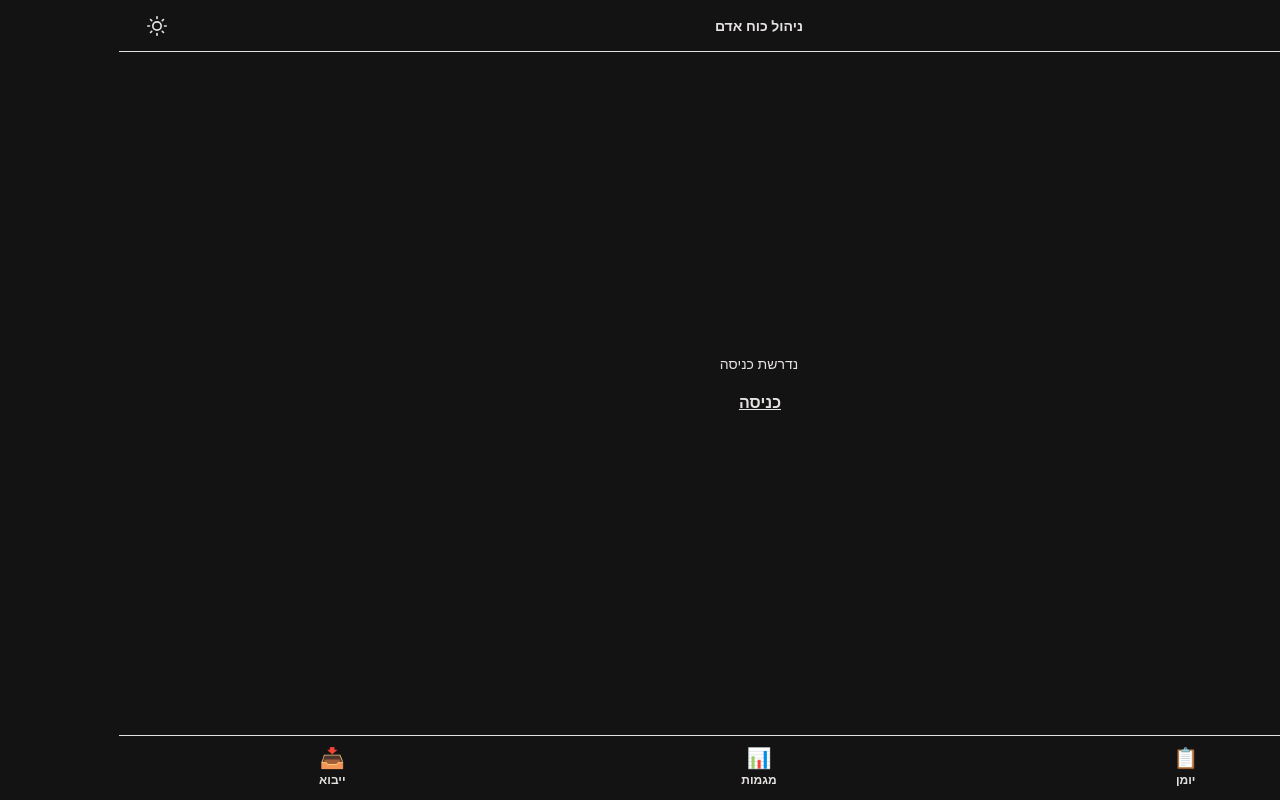
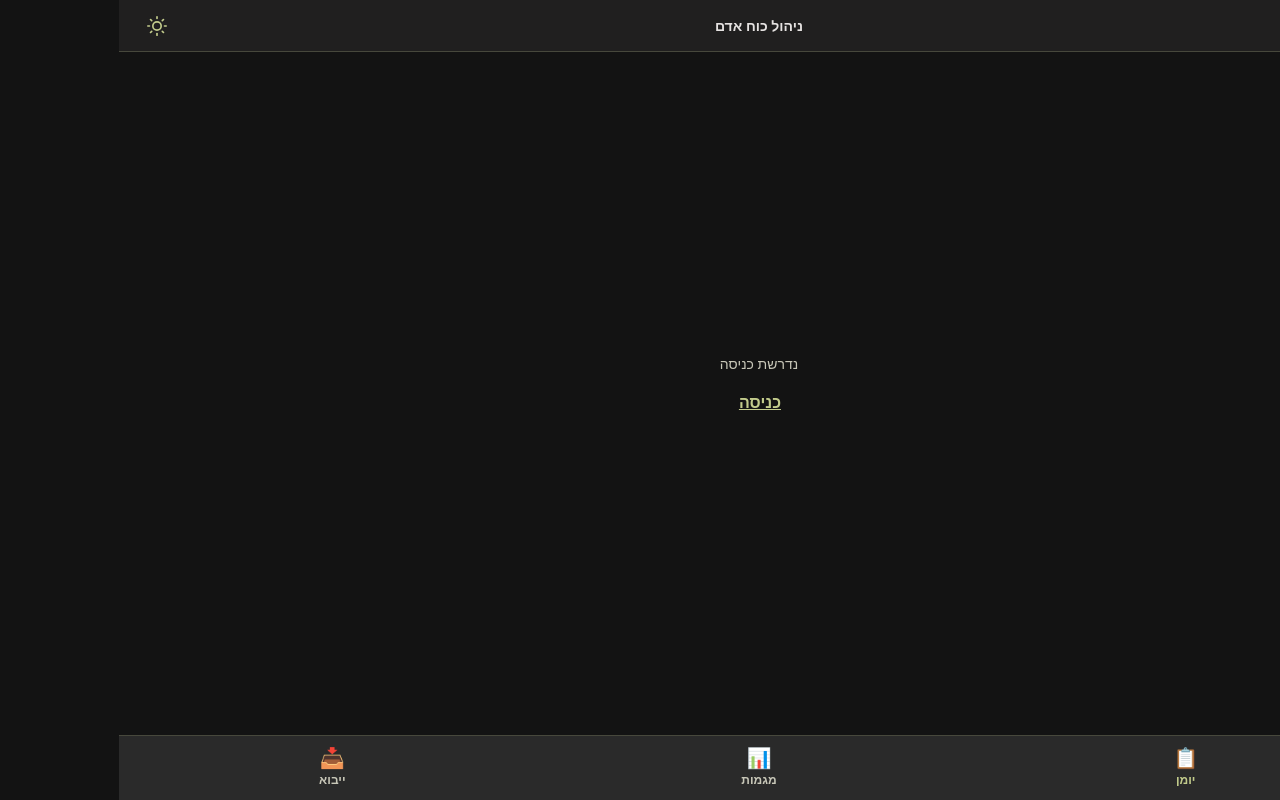
Before and after one commit to israeleis/armyHR, a React (Vite) app: page /#/diary in a window 1280 px wide. Built offline with nearby package versions, Linux system fonts and the light colour scheme.

Commit message:
fix(theme): move colors to @theme directive so Tailwind v4 generates utilities

```diff
--- a/src/styles/globals.css
+++ b/src/styles/globals.css
@@ -1,54 +1,87 @@
 @import "tailwindcss";
 
-/* ── Dark theme (default) ─────────────────────────────── */
+/* ── Tailwind v4: register custom colors via @theme so utilities are generated ── */
+@theme {
+  /* Surface layers */
+  --color-surface:              #131313;
+  --color-surface-dim:          #131313;
+  --color-surface-bright:       #393939;
+  --color-surface-lowest:       #0e0e0e;
+  --color-surface-low:          #1c1b1b;
+  --color-surface-container:    #201f1f;
+  --color-surface-high:         #2a2a2a;
+  --color-surface-highest:      #353534;
+  /* Text / icon */
+  --color-on-surface:           #e5e2e1;
+  --color-on-surface-variant:   #c8c7b8;
+  /* Borders */
+  --color-outline:              #919283;
+  --color-outline-variant:      #47483c;
+  /* Primary */
+  --color-primary:              #c3cc8c;
+  --color-on-primary:           #2d3404;
+  --color-primary-container:    #4b5320;
+  --color-on-primary-container: #bdc787;
+  /* Secondary */
+  --color-secondary:            #ffe2ab;
+  --color-on-secondary:         #402d00;
+  --color-secondary-container:  #ffbf00;
+  --color-on-secondary-container: #6d5000;
+  /* Tertiary */
+  --color-tertiary:             #abcdcd;
+  --color-on-tertiary:          #143535;
+  --color-tertiary-container:   #345454;
+  /* Error */
+  --color-error:                #ffb4ab;
+  --color-on-error:             #690005;
+  --color-error-container:      #93000a;
+  /* Background */
+  --color-background:           #131313;
+  --color-on-background:        #e5e2e1;
+  /* Status colors */
+  --color-status-present:       #66ff33;
+  --color-status-leaving:       #f4d35e;
+  --color-status-returning:     #1e4ed8;
+  --color-status-sick:          #f5cac3;
+  --color-status-leave-return:  #c1554f;
+  --color-status-day-trip:      #7aa44f;
+  --color-status-paid:          #ff45c8;
+  --color-status-release:       #1a1a1a;
+  --color-status-release-fg:    #ffffff;
+  --color-status-open:          #4a6b21;
+  --color-status-organizing:    #e08a3c;
+  --color-status-home:          #f3cfc6;
+  --color-status-abroad:        #ed9a3c;
+}
+
+/* ── Dark theme defaults (also sets color-scheme) ─────── */
 :root {
-  --color-surface:                #131313;
-  --color-surface-dim:            #131313;
-  --color-surface-bright:         #393939;
-  --color-surface-lowest:         #0e0e0e;
-  --color-surface-low:            #1c1b1b;
-  --color-surface-container:      #201f1f;
-  --color-surface-high:           #2a2a2a;
-  --color-surface-highest:        #353534;
-  --color-on-surface:             #e5e2e1;
-  --color-on-surface-variant:     #c8c7b8;
-  --color-outline:                #919283;
-  --color-outline-variant:        #47483c;
-  --color-primary:                #c3cc8c;
-  --color-on-primary:             #2d3404;
-  --color-primary-container:      #4b5320;
-  --color-on-primary-container:   #bdc787;
-  --color-error:                  #ffb4ab;
-  --color-on-error:               #690005;
-  --color-error-container:        #93000a;
-  --color-background:             #131313;
-  --color-on-background:          #e5e2e1;
   color-scheme: dark;
 }
 
-/* ── Light theme override ─────────────────────────────── */
+/* ── Light theme overrides ────────────────────────────── */
 html.light {
-  --color-surface:                #fafaf5;
-  --color-surface-dim:            #dadad5;
-  --color-surface-bright:         #fafaf5;
-  --color-surface-lowest:         #ffffff;
-  --color-surface-low:            #f4f4ef;
-  --color-surface-container:      #eeeee9;
-  --color-surface-high:           #e3e3de;
-  --color-surface-highest:        #ddddd5;
-  --color-on-surface:             #1a1c19;
-  --color-on-surface-variant:     #47483c;
-  --color-outline:                #77786b;
-  --color-outline-variant:        #c8c7b8;
-  --color-primary:                #343c0a;
-  --color-on-primary:             #ffffff;
-  --color-primary-container:      #4b5320;
-  --color-on-primary-container:   #bdc787;
-  --color-error:                  #ba1a1a;
-  --color-on-error:               #ffffff;
-  --color-error-container:        #ffdad6;
-  --color-background:             #fafaf5;
-  --color-on-background:          #1a1c19;
+  --color-surface:              #fafaf5;
+  --color-surface-dim:          #dadad5;
+  --color-surface-bright:       #fafaf5;
+  --color-surface-lowest:       #ffffff;
+  --color-surface-low:          #f4f4ef;
+  --color-surface-container:    #eeeee9;
+  --color-surface-high:         #e3e3de;
+  --color-surface-highest:      #ddddd5;
+  --color-on-surface:           #1a1c19;
+  --color-on-surface-variant:   #47483c;
+  --color-outline:              #77786b;
+  --color-outline-variant:      #c8c7b8;
+  --color-primary:              #343c0a;
+  --color-on-primary:           #ffffff;
+  --color-primary-container:    #4b5320;
+  --color-on-primary-container: #bdc787;
+  --color-error:                #ba1a1a;
+  --color-on-error:             #ffffff;
+  --color-error-container:      #ffdad6;
+  --color-background:           #fafaf5;
+  --color-on-background:        #1a1c19;
   color-scheme: light;
 }
 
--- a/tailwind.config.ts
+++ b/tailwind.config.ts
@@ -5,51 +5,6 @@ export default {
   darkMode: 'class',
   theme: {
     extend: {
-      colors: {
-        // Stitch Ironclad Tactical System palette
-        surface: '#131313',
-        'surface-dim': '#131313',
-        'surface-bright': '#393939',
-        'surface-lowest': '#0e0e0e',
-        'surface-low': '#1c1b1b',
-        'surface-container': '#201f1f',
-        'surface-high': '#2a2a2a',
-        'surface-highest': '#353534',
-        'on-surface': '#e5e2e1',
-        'on-surface-variant': '#c8c7b8',
-        outline: '#919283',
-        'outline-variant': '#47483c',
-        primary: '#c3cc8c',
-        'on-primary': '#2d3404',
-        'primary-container': '#4b5320',
-        'on-primary-container': '#bdc787',
-        secondary: '#ffe2ab',
-        'on-secondary': '#402d00',
-        'secondary-container': '#ffbf00',
-        'on-secondary-container': '#6d5000',
-        tertiary: '#abcdcd',
-        'on-tertiary': '#143535',
-        'tertiary-container': '#345454',
-        error: '#ffb4ab',
-        'on-error': '#690005',
-        'error-container': '#93000a',
-        background: '#131313',
-        'on-background': '#e5e2e1',
-        // Status colors
-        'status-present': '#66ff33',
-        'status-leaving': '#f4d35e',
-        'status-returning': '#1e4ed8',
-        'status-sick': '#f5cac3',
-        'status-leave-return': '#c1554f',
-        'status-day-trip': '#7aa44f',
-        'status-paid': '#ff45c8',
-        'status-release': '#1a1a1a',
-        'status-release-fg': '#ffffff',
-        'status-open': '#4a6b21',
-        'status-organizing': '#e08a3c',
-        'status-home': '#f3cfc6',
-        'status-abroad': '#ed9a3c',
-      },
       fontFamily: {
         sans: ['"Public Sans"', 'system-ui', 'sans-serif'],
         mono: ['"JetBrains Mono"', 'monospace'],
```
